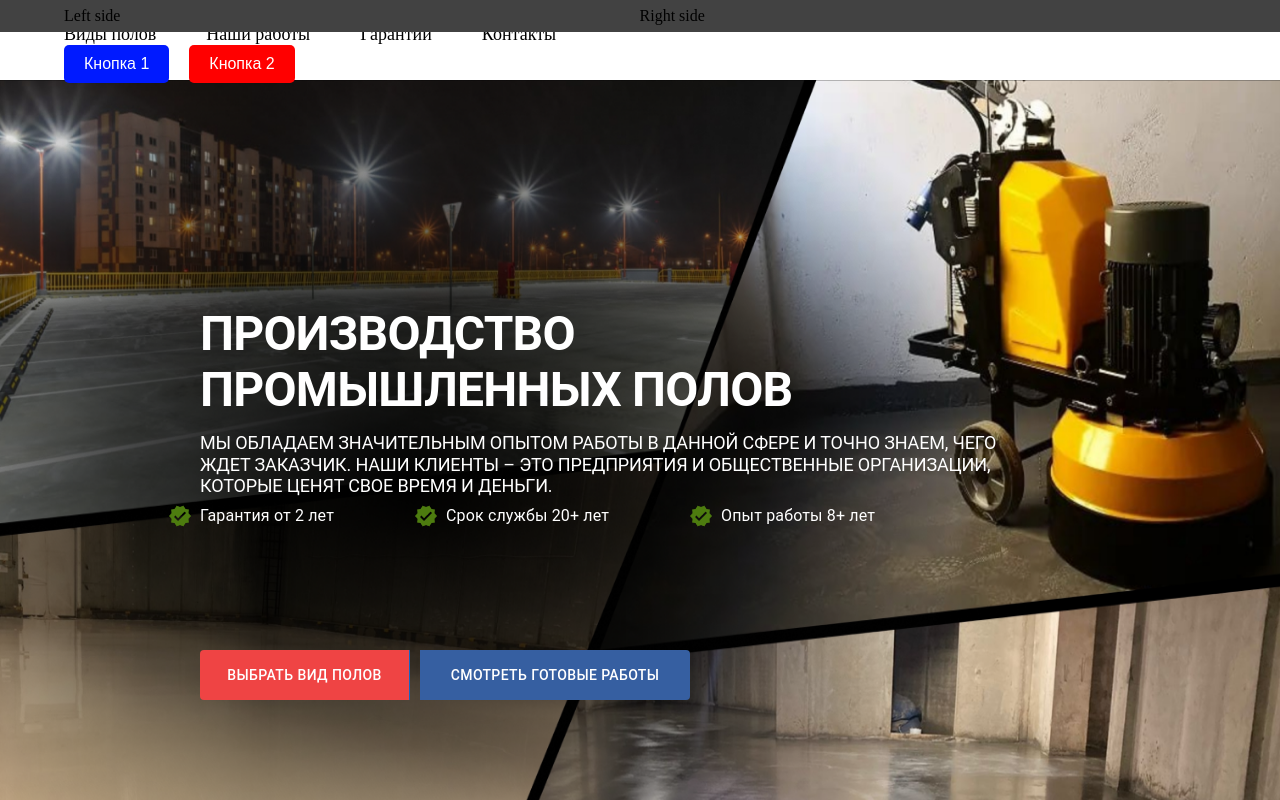
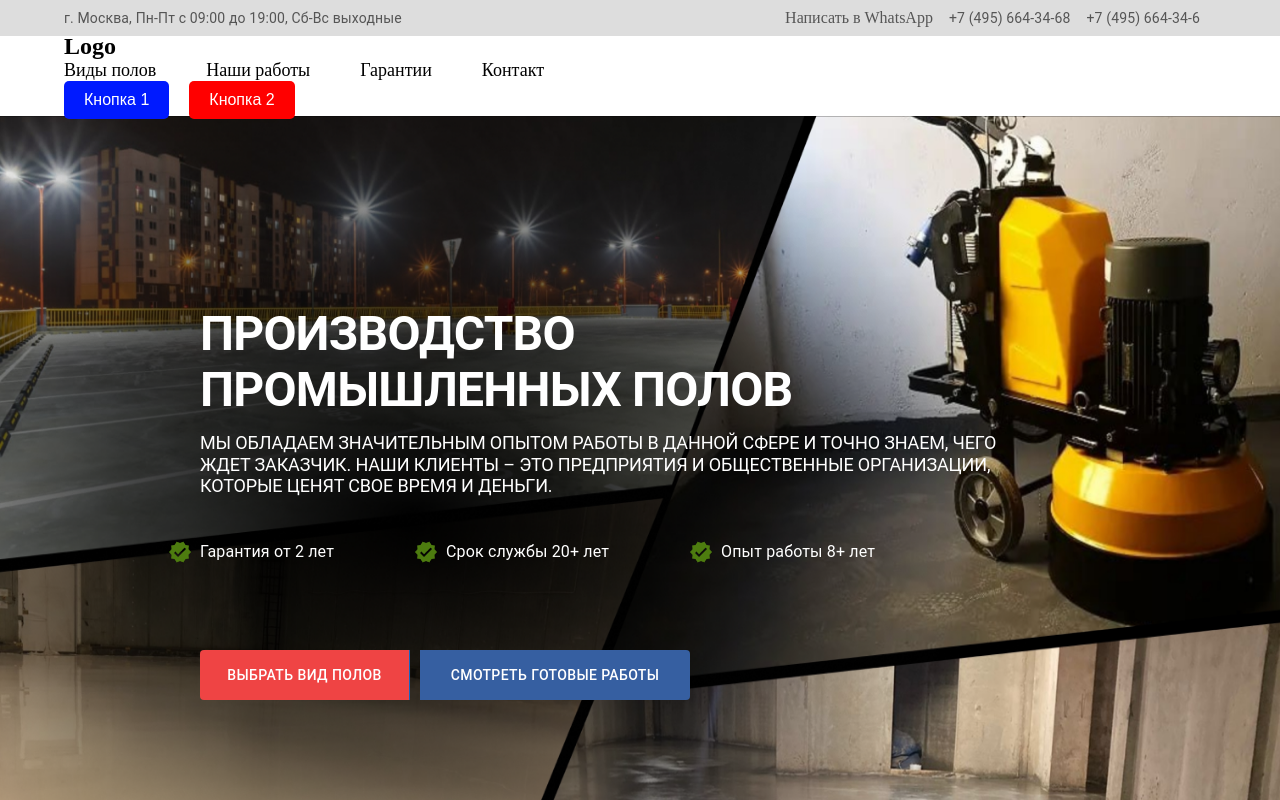
Before and after one commit to ntleek1/prompol77, a Next.js app: page / in a window 1280 px wide. Shown: the top 800 px of the page. Built offline with nearby package versions, Linux system fonts and the light colour scheme.

Commit message:
Added change Header

```diff
--- a/components/Header/Navbar.tsx
+++ b/components/Header/Navbar.tsx
@@ -11,7 +11,7 @@ const Navbar = () => {
           <a href="#">Виды полов</a>
           <a href="#">Наши работы</a>
           <a href="#">Гарантии</a>
-          <a href="#">Контакты</a>
+          <a href="#">Контакт</a>
         </Box>
         <Box className={styles.buttons}>
           <button className={styles.button1}>Кнопка 1</button>
--- a/components/Header/Topbar.tsx
+++ b/components/Header/Topbar.tsx
@@ -1,15 +1,36 @@
 import React from "react";
-import { Box, Container } from "@mui/material";
-import useHeaderStyles from "./styles";
+import { Box, Container, Link, Typography } from "@mui/material";
+import { styled } from "@mui/system";
 
 const Topbar = () => {
-  const { CSSFlexbox, CSSTopbar } = useHeaderStyles();
-
   return (
-    <Box component="section" id="topbar" sx={CSSTopbar}>
-      <Container sx={CSSFlexbox}>
-        <Box>Left side</Box>
-        <Box>Right side</Box>
+    <Box component="section" sx={{ bgcolor: "#DDDDDD", color: "#555555" }}>
+      <Container
+        sx={{
+          display: "flex",
+          alignItems: "center",
+          justifyContent: "space-between",
+          py: 1,
+        }}
+      >
+        <Typography variant="body2">
+          г. Москва, Пн-Пт с 09:00 до 19:00, Сб-Вс выходные
+        </Typography>
+        <Box sx={{ display: "flex", alignItems: "center" }}>
+          <Link
+            href="#"
+            underline="none"
+            sx={{ mx: 2, color: "#555555", fontWeight: 500 }}
+          >
+            Написать в WhatsApp
+          </Link>
+          <Typography variant="body2" sx={{ mr: 2 }}>
+            +7 (495) 664-34-68
+          </Typography>
+          <Typography variant="body2" sx={{ mr: 2 }}>
+            +7 (495) 664-34-6
+          </Typography>
+        </Box>
       </Container>
     </Box>
   );
--- a/components/Hero/styles.ts
+++ b/components/Hero/styles.ts
@@ -1,6 +1,7 @@
-import { SxProps, useTheme, createStyles } from "@mui/material/styles";
+import { SxProps, useTheme, } from "@mui/material/styles";
 function useHeroStyles() {
   const theme = useTheme();
+
 
   const heroCSS: SxProps = {
     display: "flex",
@@ -41,6 +42,8 @@ function useHeroStyles() {
       top: 600, // Расстояние от верхнего края контейнера (измените, если требуется)
       left: '1000px', // Расстояние от левого края контейнера (измените, если требуется)
     },
+
+
   };
 
   return {
```
